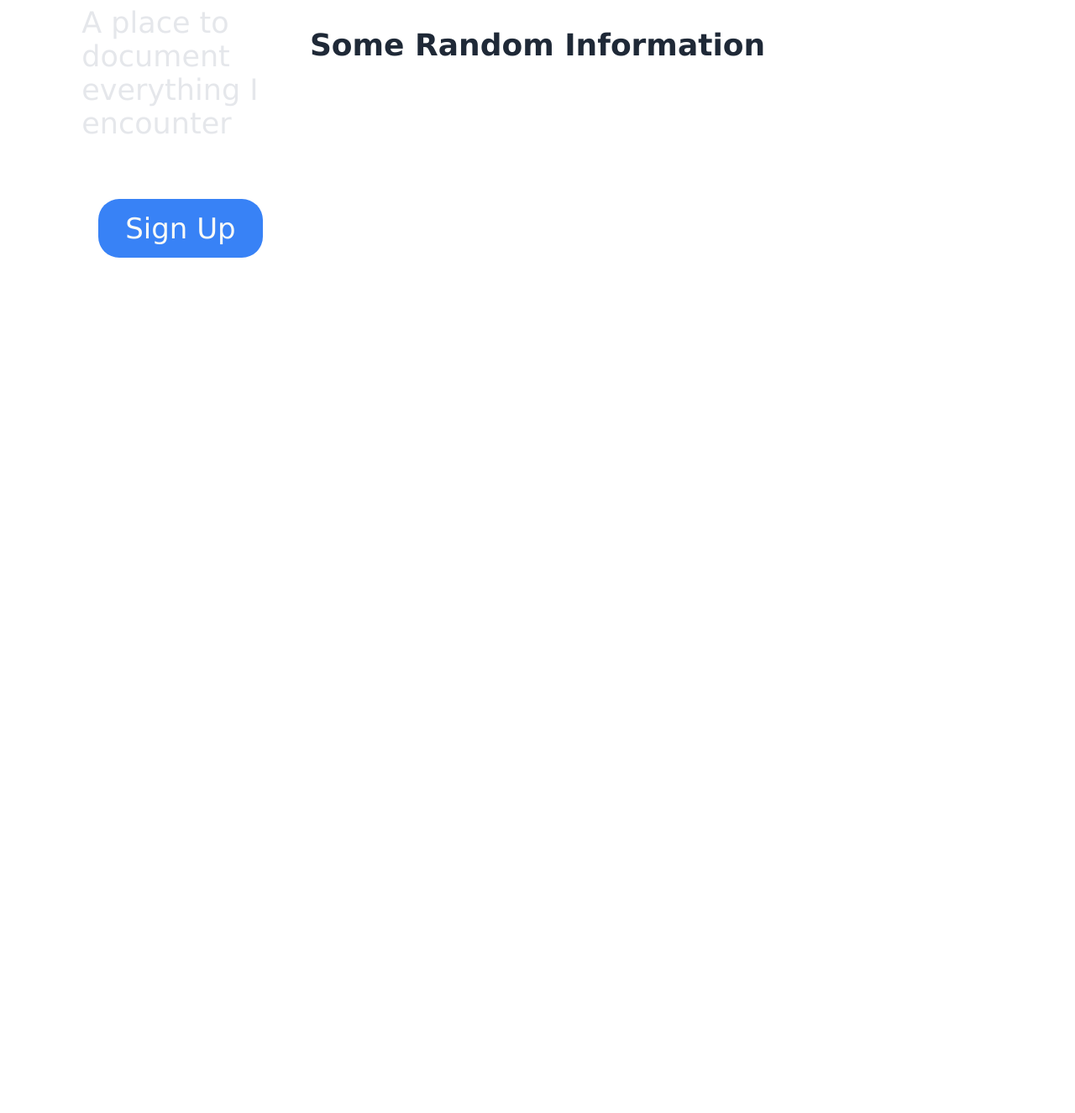
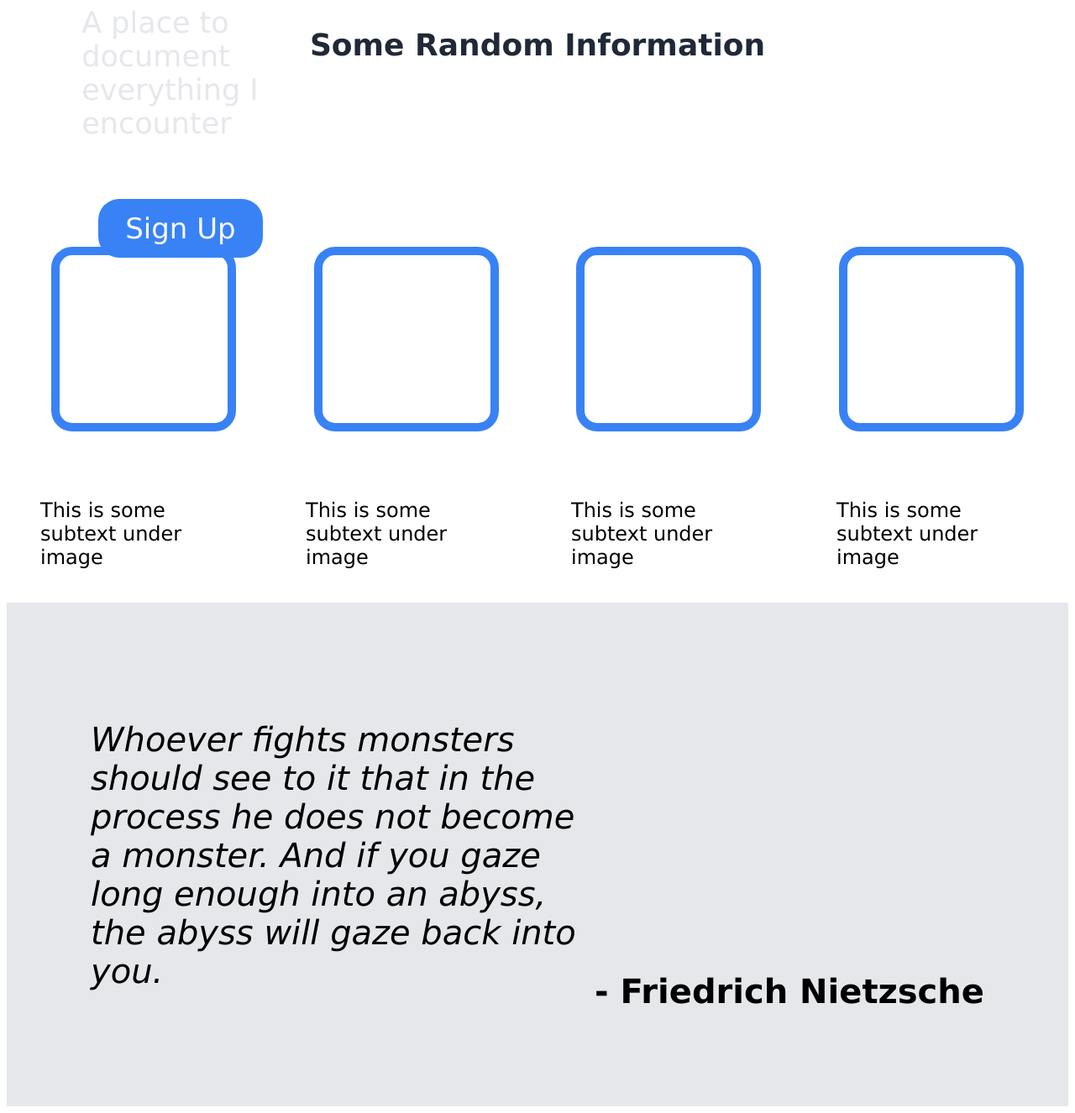
Before and after one commit to WM93-prog/Coding-Journey-Landing-Page, a plain HTML site: page index.html in a window 1280 px wide. Shown: the part 975-2301 px from the top of the page at 84% size. Before the commit the page ends 1282 px from the top, so only its background shows below. Drawn offline with Linux system fonts and the light colour scheme.

Commit message:
continued to add text to landing page

```diff
--- a/index.html
+++ b/index.html
@@ -34,10 +34,34 @@
 
     </div>
 
-    <div>
-        <div class="main-body-container">
-            <div class="main-title">Some Random Information</div>
+    <div class="main-title">Some Random Information</div>
+
+
+    <div class="main-body-container"></div>
+        <div class="info-items-boxes">
+            <div class="box-one"></div>
+            <div class="box-two"></div>
+            <div class="box-three"></div>
+            <div class="box-four"></div>
+        </div>
+        <div class="info-items">
+            <div class="item-one">This is some subtext under image</div>
+             <div class="item-two">This is some subtext under image</div>
+            <div class="item-three">This is some subtext under image</div>
+            <div class="item-four">This is some subtext under image</div>
         </div>
     </div>
+
+    <div class="quote-container" >
+        <div class="quote">
+            <div class="text"><p style="font-style: italic;">Whoever fights monsters should see to it that in the process he does not become a monster.
+                And if you gaze long enough into an abyss,
+                the abyss will gaze back into you.</p></div>
+        </div>
+        <div class="quote-sayer"><p> -
+            Friedrich Nietzsche</p></div>
+
+    </div>
+
 </body>
 </html>
--- a/style.css
+++ b/style.css
@@ -96,16 +96,85 @@ a:active { text-decoration: none; }
     border-radius: 25px;
   }
 
-.main-body-container{
-    display: flex;
-    justify-content: center;
-
-}
-
-.main-title{
+  .main-title{
     color: #1f2937;
     margin-top: 50px;
     font-size: 36px;
     font-weight: bolder;
     padding: 30px;
+    display: flex;
+    justify-content: center;
 }
+
+
+.main-body-container{
+    display: flex;
+    justify-content: space-evenly;
+    height: 150px;
+    width:auto;
+
+}
+
+.info-items{
+    display: flex;
+    justify-content: space-evenly;
+
+
+
+}
+
+.info-items-boxes{
+    display: flex;
+    justify-content: space-evenly;
+
+}
+
+.box-one,
+.box-two,
+.box-three,
+.box-four{
+    border: #3882f6 solid 10px;
+    margin: 40px;
+    width: 200px;
+    height: 200px;
+    border-radius: 25px;
+}
+
+.item-one,
+.item-two,
+.item-three,
+.item-four{
+    color: black;
+    margin: 40px;
+
+
+
+
+}
+
+.quote-container{
+    display: flex;
+    justify-content: center;
+    height: 600px;
+    background-color: #e5e7eb;
+}
+
+.quote{
+    display: flex;
+    justify-content: center;
+    width: 600px;
+
+}
+
+.text{
+    color: black;
+    font-size: 40px;
+    margin-top: 100px;
+}
+
+.quote-sayer{
+    margin-top: 400px;
+    color: black;
+    font-weight: bolder;
+    font-size: 40px;
+}
```
